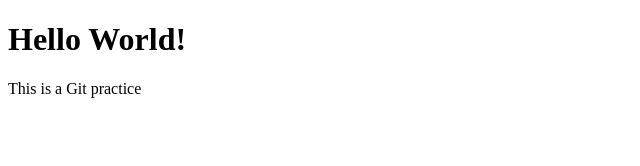
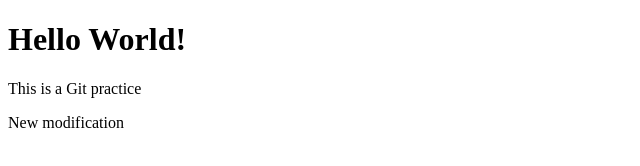
Before and after one commit to OscarMartinezDigital/GitLab1, a plain HTML site: page index.html in a window 1280 px wide. Shown: the whole page, without its empty margins (0-640 px from the left). Drawn offline with Linux system fonts and the light colour scheme.

Commit message:
New modification

```diff
--- a/index.html
+++ b/index.html
@@ -8,5 +8,6 @@
   <body>
     <h1>Hello World!</h1>
     <p>This is a Git practice</p>
+    <p>New modification</p>
   </body>
 </html>
```
